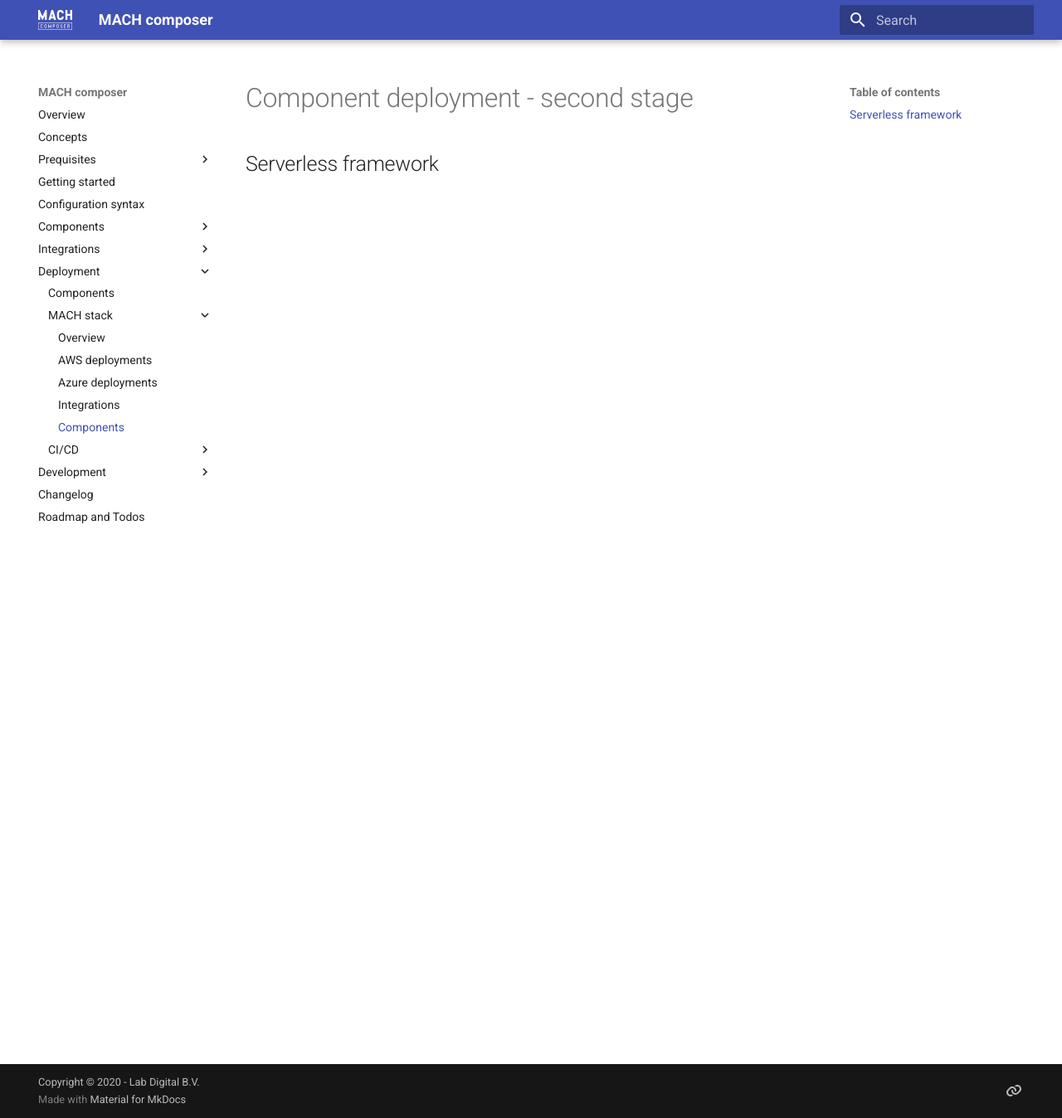
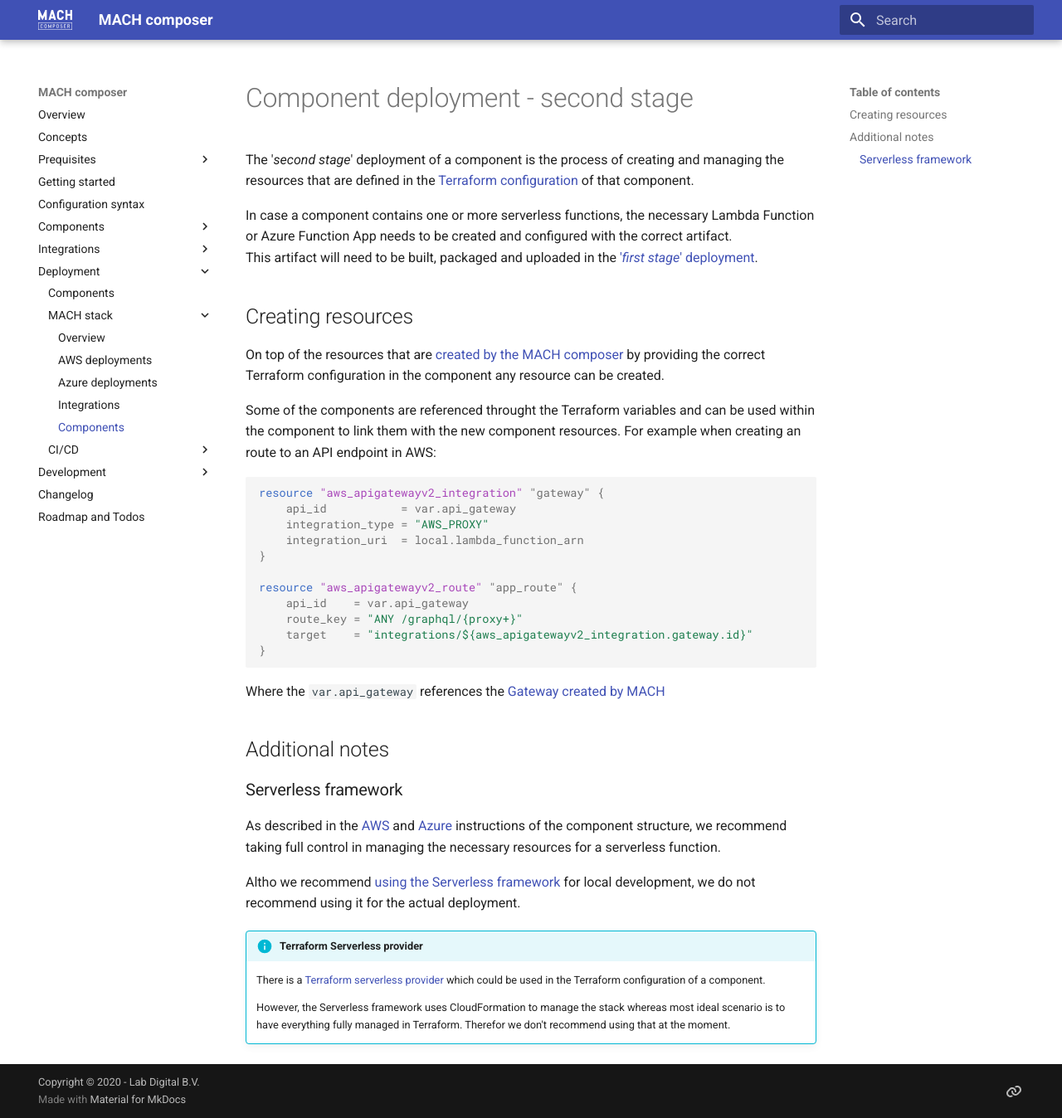
Before and after one commit to mach-composer/mach-composer-cli, an MkDocs documentation site: the page built from docs/src/deployment/config/components.md, in a window 1280 px wide and 1348 px high. Shown: the whole window at 83% size. Built offline with MkDocs 1.6.1 and Material for MkDocs 9.7.7, drawn with Linux system fonts in a browser that asks for light colours; a script that is not in the unit is left out.

Commit message:
Complete component deploy documentation

````diff
--- a/docs/src/deployment/config/components.md
+++ b/docs/src/deployment/config/components.md
@@ -1,3 +1,40 @@
 # Component deployment - second stage
 
-## Serverless framework
+The '*second stage*' deployment of a component is the process of creating and managing the resources that are defined in the [Terraform configuration](../../components/structure.md#terraform-module) of that component.
+
+In case a component contains one or more serverless functions, the necessary Lambda Function or Azure Function App needs to be created and configured with the correct artifact.<br>
+This artifact will need to be built, packaged and uploaded in the ['*first stage*' deployment](../components.md).
+
+## Creating resources
+
+On top of the resources that are [created by the MACH composer](./index.md) by providing the correct Terraform configuration in the component any resource can be created.
+
+Some of the components are referenced throught the Terraform variables and can be used within the component to link them with the new component resources. For example when creating an route to an API endpoint in AWS:
+
+```terraform
+resource "aws_apigatewayv2_integration" "gateway" {
+    api_id           = var.api_gateway
+    integration_type = "AWS_PROXY"
+    integration_uri  = local.lambda_function_arn
+}
+
+resource "aws_apigatewayv2_route" "app_route" {
+    api_id    = var.api_gateway
+    route_key = "ANY /graphql/{proxy+}"
+    target    = "integrations/${aws_apigatewayv2_integration.gateway.id}"
+}
+```
+Where the `var.api_gateway` references the [Gateway created by MACH](./aws.md)
+
+## Additional notes
+
+### Serverless framework
+
+As described in the [AWS](../../components/aws.md#lambda-function) and [Azure](../../components/azure.md#function-app) instructions of the component structure, we recommend taking full control in managing the necessary resources for a serverless function.
+
+Altho we recommend [using the Serverless framework](../../components/index.md#using-serverless-framework) for local development, we do not recommend using it for the actual deployment.
+
+!!! info "Terraform Serverless provider"
+    There is a [Terraform serverless provider](https://registry.terraform.io/providers/labd/serverless/latest) which could be used in the Terraform configuration of a component.
+
+    However, the Serverless framework uses CloudFormation to manage the stack whereas most ideal scenario is to have everything fully managed in Terraform. Therefor we don't recommend using that at the moment.
````
Also changed, not shown: docs/src/components/aws.md (+25 -0 lines), docs/src/components/azure.md (+31 -0 lines), docs/src/deployment/config/azure.md (+24 -1 lines), docs/src/_img/azure/frontdoor_routes.png (added).
